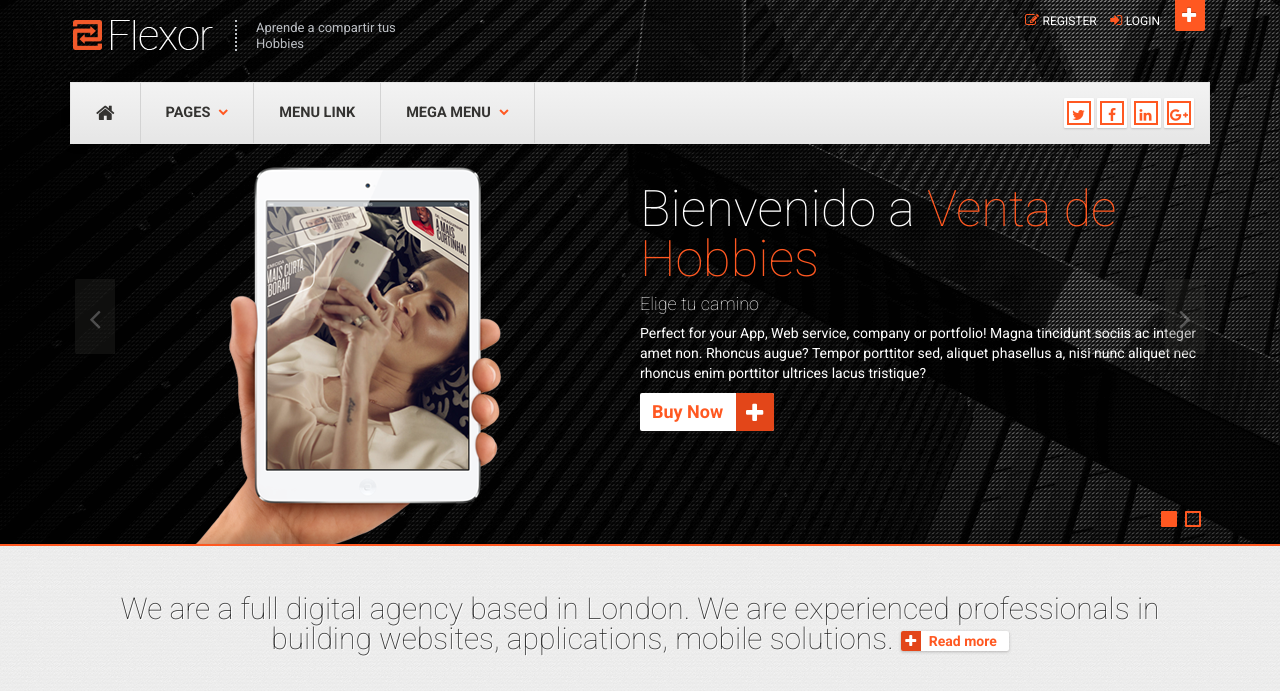
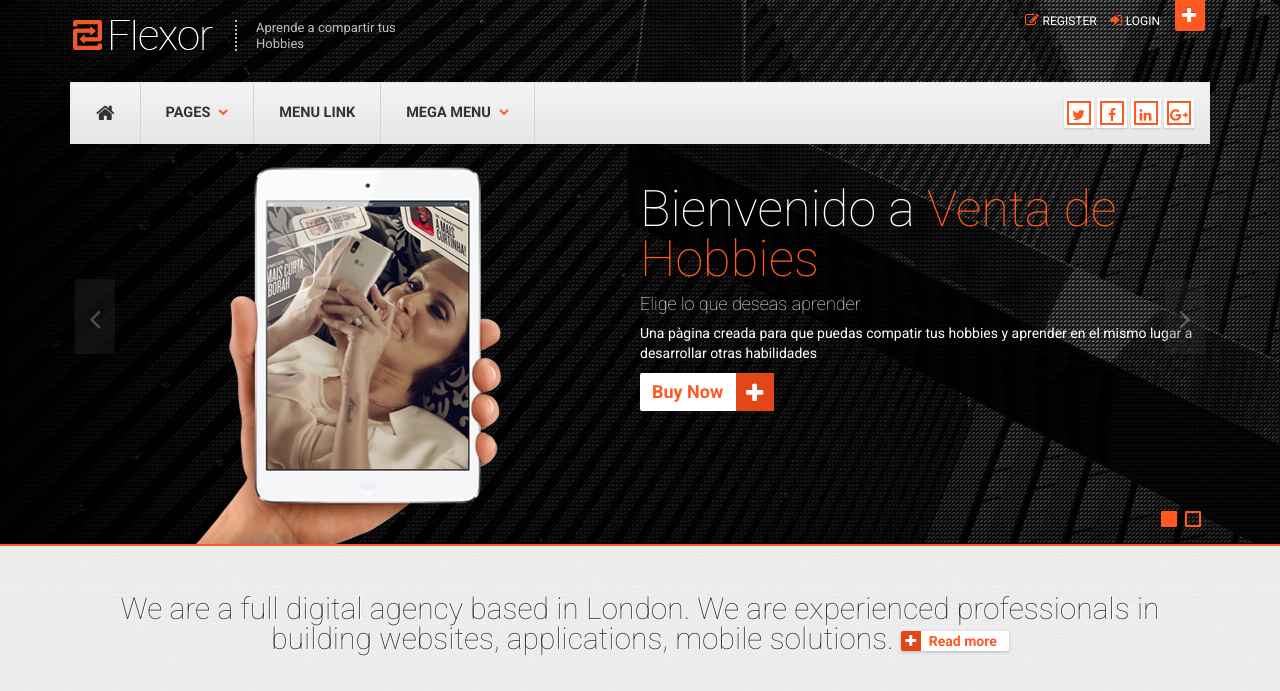
Before and after one commit to valeealcaraz/Hackathon, a Python web app: template templates/Flexor/index.html in a window 1280 px wide. Shown: the top 691 px of the page. Run offline with Jinja, Linux system fonts and the light colour scheme; the template is opened without the code that fills it, so the values that code supplies are empty; some libraries are stand-ins or nearby versions.

Commit message:
definicion de la idea de pagina

```diff
--- a/templates/Flexor/index.html
+++ b/templates/Flexor/index.html
@@ -226,9 +226,9 @@
                       Bienvenido a <span class="text-primary">Venta de Hobbies</span>
                     </h2>
                   <h4>
-                     Elige tu camino
+                     Elige lo que deseas aprender
                     </h4>
-                  <p>Perfect for your App, Web service, company or portfolio! Magna tincidunt sociis ac integer amet non. Rhoncus augue? Tempor porttitor sed, aliquet phasellus a, nisi nunc aliquet nec rhoncus enim porttitor ultrices lacus tristique?</p>
+                  <p>Una pàgina creada para que puedas compatir tus hobbies y aprender en el mismo lugar a desarrollar otras habilidades</p>
                   <a href="https://bootstrapmade.com" class="btn btn-more btn-lg i-right">Buy Now <i class="fa fa-plus"></i></a>
                 </div>
                 <div class="col-md-6 col-md-pull-6 hidden-xs">
```
